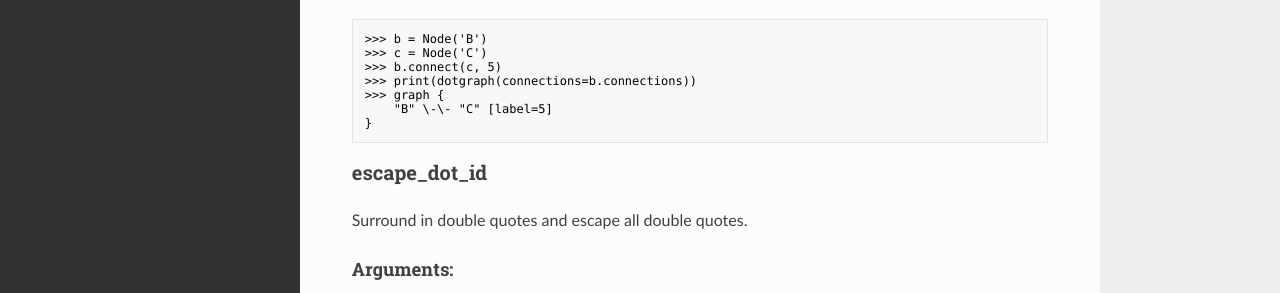
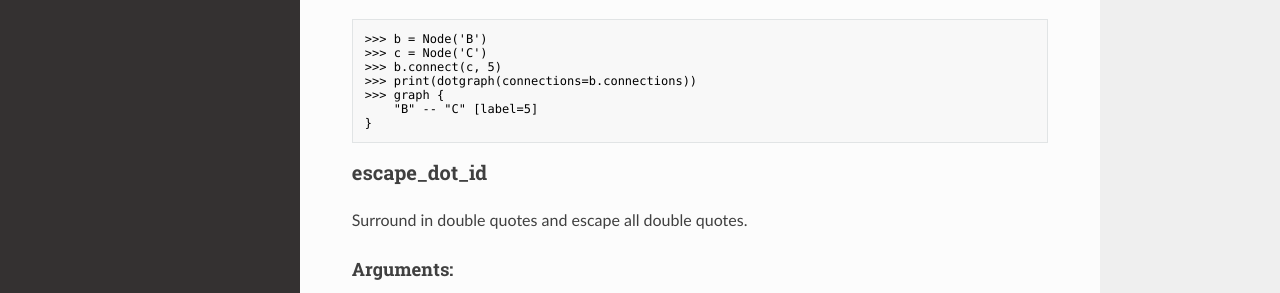
Before and after one commit to thomasbreydo/pynetworks, an MkDocs documentation site: the page built from docs/documentation.md, in a window 1280 px wide and 900 px high, scrolled down 2619 px. Shown: the part 228-521 px from the top of the window. Built offline with MkDocs 1.6.1, drawn with Linux system fonts in a browser that asks for light colours; nearby versions of some CDN libraries; some of the changed text lies outside the part shown.

Commit message:
edit docs

````diff
--- a/docs/documentation.md
+++ b/docs/documentation.md
@@ -30,7 +30,7 @@ Contain a named node, with weighted connections.
 >>> a.connect(b, 3)
 >>> print(a)
 graph {
-    "A" \-\- "B" [label=3]
+    "A" -- "B" [label=3]
 }
 ```
 
@@ -137,7 +137,7 @@ A valid DOT graph (`str`).
 >>> b.connect(c, 5)
 >>> print(dotgraph(connections=b.connections))
 >>> graph {
-    "B" \-\- "C" [label=5]
+    "B" -- "C" [label=5]
 }
 ```
 
````
